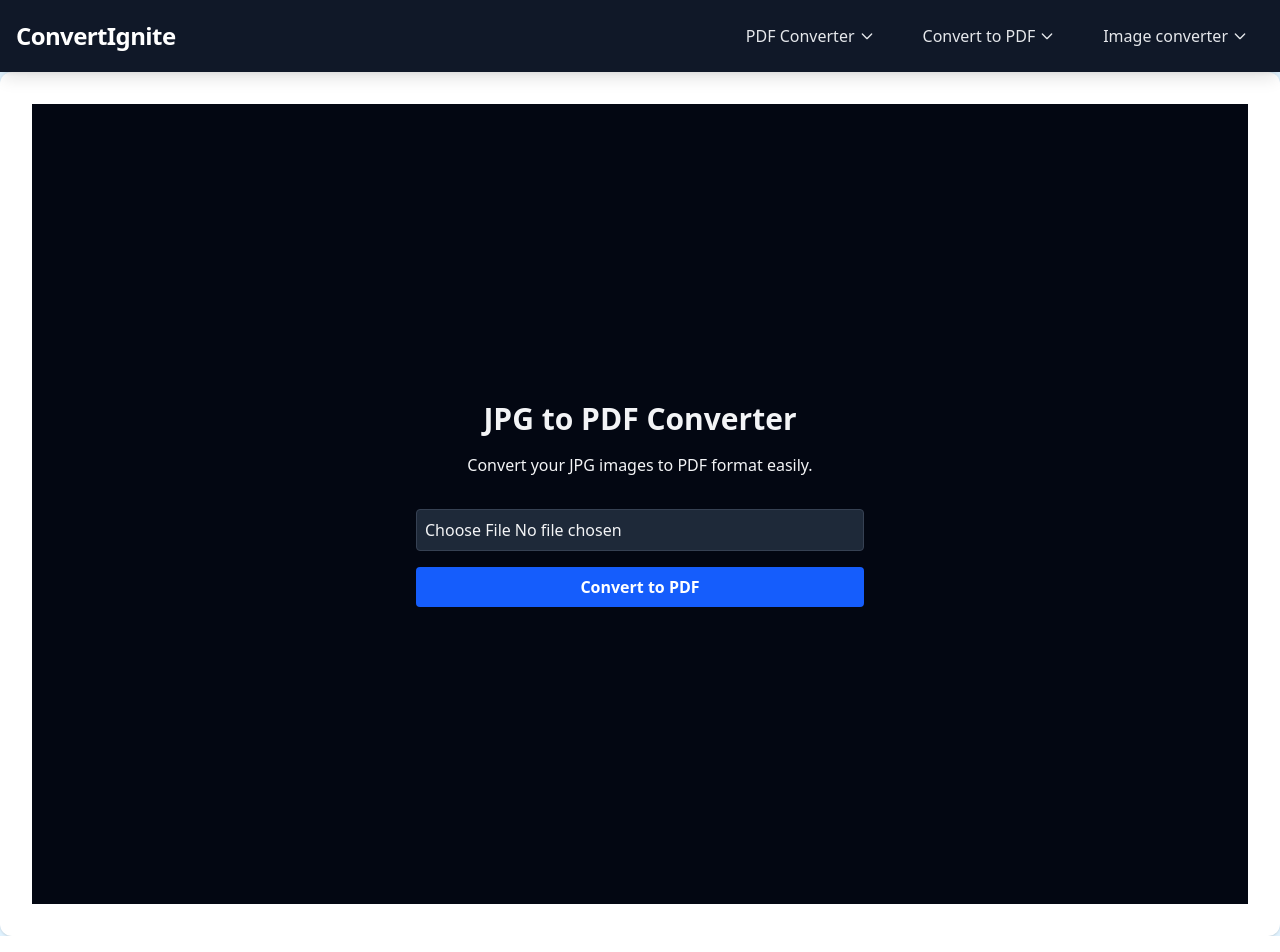
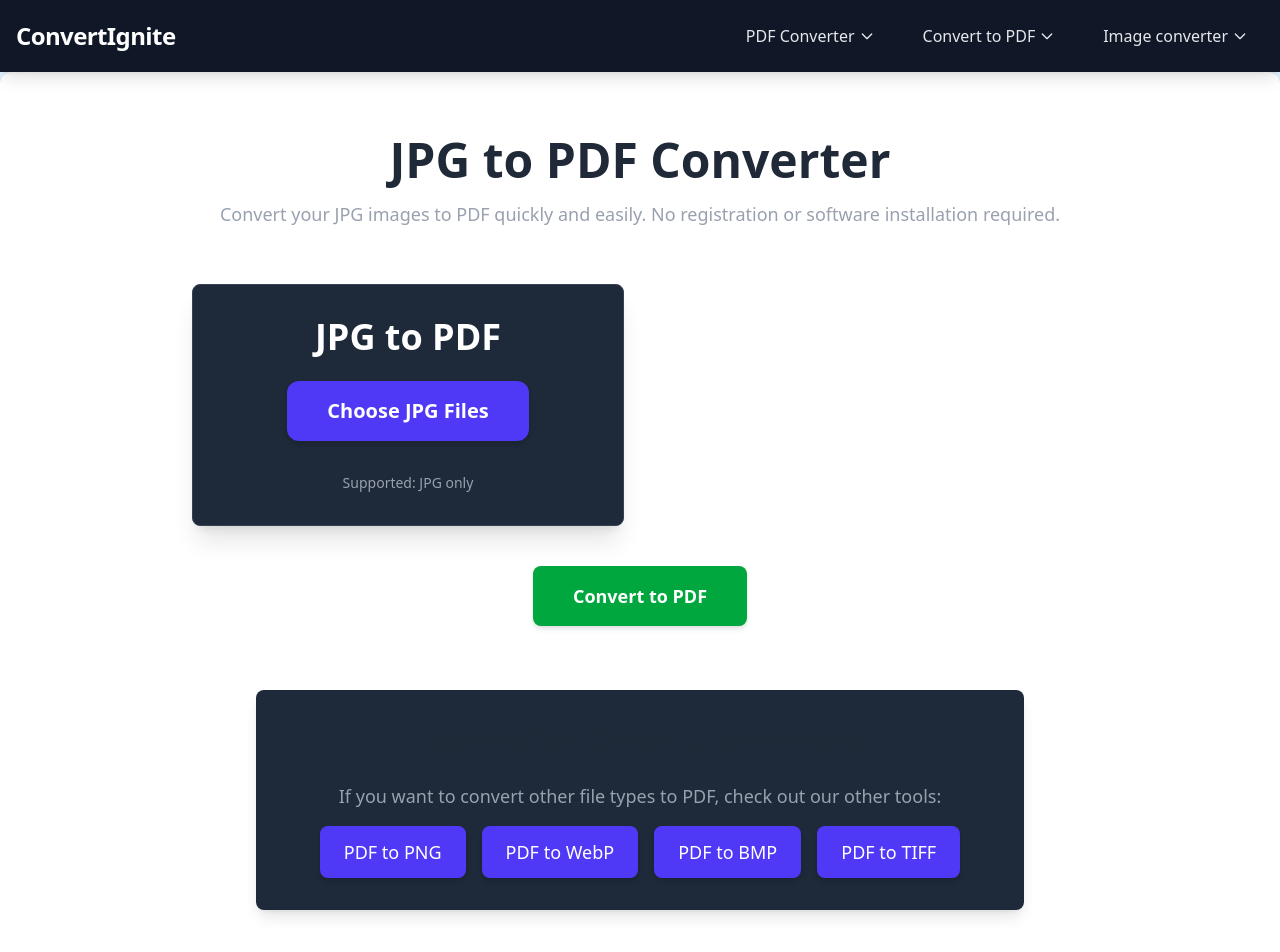
Before and after one commit to vivek09-bit/ConzoFrontend, a React (Vite) app: page /jpg-to-pdf in a window 1280 px wide. Shown: the top 952 px of the page. Built offline with nearby package versions, Linux system fonts and the light colour scheme.

Commit message:
Add frontend

```diff
--- a/src/App.jsx
+++ b/src/App.jsx
@@ -109,6 +109,7 @@ function App() {
             <Route path="/android-image-to-pdf" element={<AndroidImageToPdf />} />
             <Route path="/windows-image-to-pdf" element={<WindowsImageToPdf />} />
             <Route path="/mac-image-to-pdf" element={<MacImageToPdf />} />
+
             <Route path="/" element={<HomePage />} />
             <Route path="*" element={<NotFound404 />} />
           </Routes>
--- a/src/constants.js
+++ b/src/constants.js
@@ -1 +1 @@
-export const DOMAIN = 'https://api.example.com';
+export const DOMAIN = import.meta.env.VITE_BACKEND_DOMAIN;
--- a/src/pages/ImageToPdf.jsx
+++ b/src/pages/ImageToPdf.jsx
@@ -3,7 +3,7 @@ import React, { useState, useRef } from "react";
 import axios from "axios";
 import { DOMAIN } from "../constants";
 
-const BACKEND = import.meta.env.VITE_BACKEND_DOMAIN;
+// const BACKEND = import.meta.env.VITE_BACKEND_DOMAIN;
 
 function ImageToPdf() {
   const [files, setFiles] = useState([]);
@@ -50,7 +50,7 @@ function ImageToPdf() {
     try {
       const response = await axios.post(
 
-        `${BACKEND}/api/imagetopdf`,
+        `${DOMAIN}/api/imagetopdf`,
         formData,
         {
           responseType: "blob",
--- a/src/pages/JpgToPdf.jsx
+++ b/src/pages/JpgToPdf.jsx
@@ -1,22 +1,226 @@
-const JpgToPdf = () => {
+import React, { useState, useRef } from "react";
+import axios from "axios";
+import { DOMAIN } from "../constants";
+import { Helmet } from "react-helmet";
+
+function JpgToPdf() {
+  const [files, setFiles] = useState([]);
+  const [pdfUrl, setPdfUrl] = useState(null);
+  const [isConverting, setIsConverting] = useState(false);
+  const [toastMessage, setToastMessage] = useState("");
+  const [showToast, setShowToast] = useState(false);
+  const [showFileDetailsPopup, setShowFileDetailsPopup] = useState(false);
+
+  const fileInputRef = useRef(null);
+
+  const showToastMessage = (message) => {
+    setToastMessage(message);
+    setShowToast(true);
+    setTimeout(() => setShowToast(false), 3000);
+  };
+
+  const handleFileChange = (e) => {
+    const selectedFiles = [...e.target.files];
+    const jpgFiles = selectedFiles.filter((file) =>
+      file.type === "image/jpeg"
+    );
+
+    if (jpgFiles.length > 0) {
+      setFiles(jpgFiles);
+      setShowFileDetailsPopup(true);
+    } else {
+      showToastMessage("Please select only JPG files.");
+    }
+
+    if (fileInputRef.current) {
+      fileInputRef.current.value = "";
+    }
+  };
+
+  const handleConvert = async () => {
+    if (!files.length) {
+      showToastMessage("Please select at least one JPG file.");
+      return;
+    }
+
+    const formData = new FormData();
+    files.forEach((file) => formData.append("images", file));
+
+    setIsConverting(true);
+    showToastMessage("Converting...");
+    setShowFileDetailsPopup(false);
+
+    try {
+      const response = await axios.post(
+        `${DOMAIN}/api/jpg-to-pdf`,
+        formData,
+        {
+          responseType: "blob",
+        }
+      );
+
+      const blob = new Blob([response.data], { type: "application/pdf" });
+      const url = URL.createObjectURL(blob);
+      setPdfUrl(url);
+      showToastMessage("PDF is ready to download!");
+    } catch (error) {
+      console.error("Conversion error:", error);
+      showToastMessage("Conversion failed. Please try again.");
+    } finally {
+      setIsConverting(false);
+    }
+  };
+
+  const closePopup = () => {
+    setShowFileDetailsPopup(false);
+    setFiles([]);
+    if (fileInputRef.current) {
+      fileInputRef.current.value = "";
+    }
+  };
+
   return (
-    <div className="flex flex-col items-center justify-center min-h-screen bg-gray-950 text-gray-100">
-      <h1 className="text-3xl font-bold mb-4">JPG to PDF Converter</h1>
-      <p className="mb-8">Convert your JPG images to PDF format easily.</p>
-      <form className="w-full max-w-md">
-        <input
-          type="file"
-          accept=".jpg,.jpeg"
-          className="mb-4 p-2 border border-gray-700 rounded bg-gray-800 text-gray-100 w-full"
+    <section className="py-8 px-4 flex flex-col items-center">
+      {/* Meta Tags for SEO */}
+      <Helmet>
+        <title>JPG to PDF Converter | Free Online Tool</title>
+        <meta
+          name="description"
+          content="Convert your JPG images to PDF quickly and easily with our free online tool. No registration required."
         />
+        <meta
+          name="keywords"
+          content="jpg to pdf, convert jpg to pdf, free jpg to pdf converter, online jpg to pdf, photo to pdf"
+        />
+      </Helmet>
+
+      {/* Header Section */}
+      <header className="text-center mb-10">
+        <h1 className="text-5xl font-bold mb-4">JPG to PDF Converter</h1>
+        <p className="text-lg text-gray-400">
+          Convert your JPG images to PDF quickly and easily. No registration or
+          software installation required.
+        </p>
+      </header>
+
+      <div className="grid grid-cols-1 md:grid-cols-2 gap-8 w-full max-w-4xl mt-4">
+        {/* JPG to PDF Card */}
+        <div className="bg-gray-800 p-8 rounded-lg shadow-xl text-center border border-gray-700">
+          <h1 className="text-4xl font-bold text-white mb-6">JPG to PDF</h1>
+
+          <div>
+            <label className="cursor-pointer bg-indigo-600 text-white px-10 py-4 rounded-xl text-xl font-semibold hover:bg-indigo-700 transition-colors duration-300 inline-block mb-4 shadow-md transform hover:scale-105 focus:outline-none focus:ring-2 focus:ring-indigo-500 focus:ring-opacity-75">
+              Choose JPG Files
+              <input
+                type="file"
+                multiple
+                accept="image/jpeg"
+                onChange={handleFileChange}
+                className="hidden"
+                ref={fileInputRef}
+              />
+            </label>
+            <p className="text-gray-400 text-sm mt-4">
+              Supported: JPG only
+            </p>
+          </div>
+        </div>
+      </div>
+
+      {/* Conversion Section */}
+      <div className="mt-10 text-center">
         <button
-          type="submit"
-          className="w-full bg-blue-600 hover:bg-blue-700 text-white font-bold py-2 px-4 rounded"
+          className="bg-green-600 text-white px-10 py-4 rounded-lg text-lg font-semibold hover:bg-green-700 transition-all duration-300 shadow-md transform hover:scale-105 focus:outline-none focus:ring-2 focus:ring-green-500 focus:ring-opacity-75"
+          onClick={handleConvert}
+          disabled={isConverting || files.length === 0}
         >
-          Convert to PDF
+          {isConverting ? "Converting..." : "Convert to PDF"}
         </button>
-      </form>
-    </div>
+      </div>
+
+      {/* Download Section */}
+      {pdfUrl && (
+        <div className="mt-6 bg-blue-600 text-white px-6 py-3 rounded-lg shadow-lg z-50 cursor-pointer hover:bg-blue-700 transition-colors duration-300">
+          <a
+            href={pdfUrl}
+            download="converted.pdf"
+            className="underline font-semibold text-lg"
+          >
+            Download PDF
+          </a>
+        </div>
+      )}
+
+      {showToast && (
+        <div className="fixed bottom-4 left-1/2 -translate-x-1/2 bg-gray-900 text-white px-6 py-3 rounded-lg shadow-lg z-50 text-lg font-medium">
+          {toastMessage}
+        </div>
+      )}
+
+      {/* File Details Pop-up Modal */}
+      {showFileDetailsPopup && files.length > 0 && (
+        <div className="fixed inset-0 bg-black bg-opacity-75 flex items-center justify-center z-50 p-4">
+          <div className="bg-gray-800 p-8 rounded-lg shadow-2xl relative max-w-xl w-full border border-gray-700">
+            {/* Close button */}
+            <button
+              onClick={closePopup}
+              className="absolute top-4 right-4 text-gray-400 hover:text-white text-2xl font-bold"
+            >
+              &times;
+            </button>
+
+            <h3 className="font-bold mb-4 text-2xl text-white text-center">
+              Selected JPG Files:
+            </h3>
+            <ul className="list-disc list-inside mb-4 text-gray-300 max-h-40 overflow-y-auto pr-2">
+              {files.map((file, index) => (
+                <li key={index} className="truncate mb-1 text-center">
+                  {file.name} ({(file.size / 1024).toFixed(2)} KB)
+                </li>
+              ))}
+            </ul>
+          </div>
+        </div>
+      )}
+
+      {/* Other Converters Section */}
+      <div className="mt-16 bg-gray-800 p-8 rounded-lg shadow-lg w-full max-w-3xl text-center">
+        <h2 className="text-3xl font-semibold mb-6">
+          Looking for Other Conversions?
+        </h2>
+        <p className="text-gray-400 text-lg mb-4">
+          If you want to convert other file types to PDF, check out our other
+          tools:
+        </p>
+        <div className="flex flex-wrap justify-center gap-4">
+          <a
+            href="/pdf-to-png"
+            className="bg-indigo-600 text-white px-6 py-3 rounded-lg text-lg font-medium hover:bg-indigo-700 transition-all duration-300 shadow-md transform hover:scale-105 focus:outline-none focus:ring-2 focus:ring-indigo-500 focus:ring-opacity-75"
+          >
+            PDF to PNG
+          </a>
+          <a
+            href="/pdf-to-webp"
+            className="bg-indigo-600 text-white px-6 py-3 rounded-lg text-lg font-medium hover:bg-indigo-700 transition-all duration-300 shadow-md transform hover:scale-105 focus:outline-none focus:ring-2 focus:ring-indigo-500 focus:ring-opacity-75"
+          >
+            PDF to WebP
+          </a>
+          <a
+            href="/pdf-to-bmp"
+            className="bg-indigo-600 text-white px-6 py-3 rounded-lg text-lg font-medium hover:bg-indigo-700 transition-all duration-300 shadow-md transform hover:scale-105 focus:outline-none focus:ring-2 focus:ring-indigo-500 focus:ring-opacity-75"
+          >
+            PDF to BMP
+          </a>
+          <a
+            href="/pdf-to-tiff"
+            className="bg-indigo-600 text-white px-6 py-3 rounded-lg text-lg font-medium hover:bg-indigo-700 transition-all duration-300 shadow-md transform hover:scale-105 focus:outline-none focus:ring-2 focus:ring-indigo-500 focus:ring-opacity-75"
+          >
+            PDF to TIFF
+          </a>
+        </div>
+      </div>
+    </section>
   );
 }
+
 export default JpgToPdf;
```
